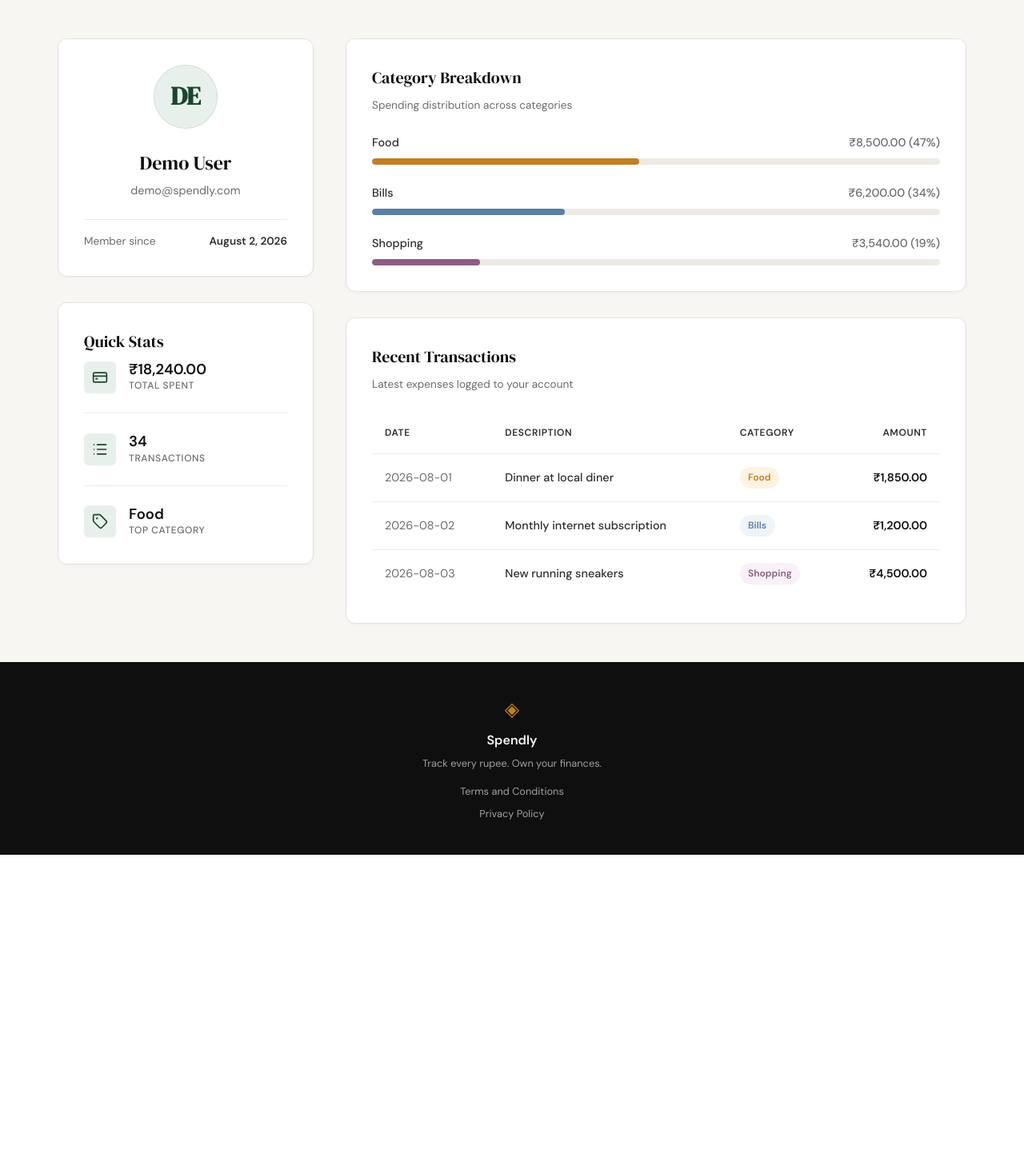
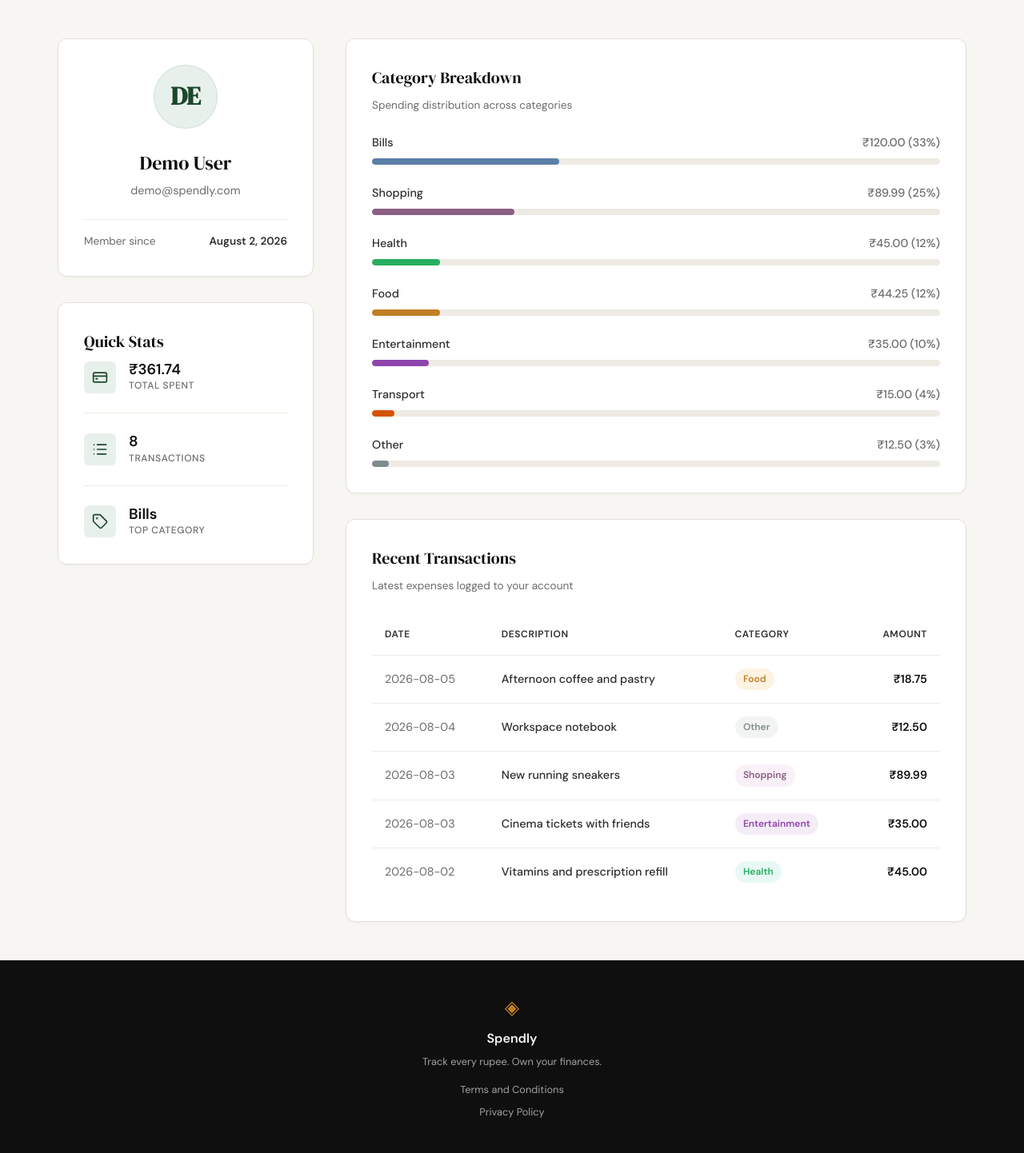
Before and after one commit to Somesh9618/Spendly, a Flask app: page /profile in a window 1280 px wide. Shown: the part 61-1503 px from the top of the page at 80% size. Before the commit the page ends 1130 px from the top, so only its background shows below. Run offline with Flask 3, Linux system fonts and the light colour scheme; a user stored in the database is signed in; data comes from the database, SQL or seed files in the repository; both versions use the stored data as it was after the commit.

Commit message:
add dynamic routes to profile page

```diff
--- a/app.py
+++ b/app.py
@@ -130,31 +130,109 @@ def profile():
     if not session.get("user_id"):
         return redirect(url_for("login"))
 
+    from database.db import get_db
+    conn = get_db()
+    cursor = conn.cursor()
+
+    # Get user info and format join date
+    cursor.execute("SELECT name, email, created_at FROM users WHERE id = ?", (session["user_id"],))
+    user_row = cursor.fetchone()
+
+    from datetime import datetime
+    try:
+        created_at_dt = datetime.strptime(user_row["created_at"], "%Y-%m-%d %H:%M:%S")
+        member_since_str = created_at_dt.strftime("%B %d, %Y").replace(" 0", " ")
+    except Exception:
+        member_since_str = "August 2, 2026"
+
     user_info = {
-        "name": g.user["name"] if (g.user and hasattr(g.user, "keys") and "name" in g.user.keys()) else (g.user[1] if g.user and len(g.user) > 1 else "Demo User"),
-        "email": g.user["email"] if (g.user and hasattr(g.user, "keys") and "email" in g.user.keys()) else (g.user[2] if g.user and len(g.user) > 2 else "demo@spendly.com"),
-        "member_since": "August 2, 2026"
+        "name": user_row["name"] if user_row else "Demo User",
+        "email": user_row["email"] if user_row else "demo@spendly.com",
+        "member_since": member_since_str
     }
 
+    # SUBAGENT_2_STATS_START
+    # Calculate total spent
+    cursor.execute("SELECT SUM(amount) FROM expenses WHERE user_id = ?", (session["user_id"],))
+    total_spent_val = cursor.fetchone()[0]
+    total_spent_str = f"₹{total_spent_val:,.2f}" if total_spent_val is not None else "₹0.00"
+
+    # Calculate transaction count
+    cursor.execute("SELECT COUNT(*) FROM expenses WHERE user_id = ?", (session["user_id"],))
+    tx_count_val = cursor.fetchone()[0]
+
+    # Calculate top category
+    cursor.execute("""
+        SELECT category
+        FROM expenses
+        WHERE user_id = ?
+        GROUP BY category
+        ORDER BY SUM(amount) DESC
+        LIMIT 1
+    """, (session["user_id"],))
+    top_cat_row = cursor.fetchone()
+    top_category_str = top_cat_row["category"] if top_cat_row else "N/A"
+
     stats = {
-        "total_spent": "₹18,240.00",
-        "transaction_count": 34,
-        "top_category": "Food"
+        "total_spent": total_spent_str,
+        "transaction_count": tx_count_val,
+        "top_category": top_category_str
     }
+    # SUBAGENT_2_STATS_END
 
-    transactions = [
-        {"date": "2026-08-01", "description": "Dinner at local diner", "category": "Food", "amount": "₹1,850.00", "badge_class": "badge-food"},
-        {"date": "2026-08-02", "description": "Monthly internet subscription", "category": "Bills", "amount": "₹1,200.00", "badge_class": "badge-bills"},
-        {"date": "2026-08-03", "description": "New running sneakers", "category": "Shopping", "amount": "₹4,500.00", "badge_class": "badge-shopping"}
-    ]
+    # SUBAGENT_1_TRANSACTIONS_START
+    cursor.execute("""
+        SELECT date, description, category, amount
+        FROM expenses
+        WHERE user_id = ?
+        ORDER BY date DESC, id DESC
+        LIMIT 5
+    """, (session["user_id"],))
+    db_expenses = cursor.fetchall()
 
-    category_breakdown = [
-        {"category": "Food", "amount": "₹8,500.00", "percentage": 47, "bar_class": "bar-food"},
-        {"category": "Bills", "amount": "₹6,200.00", "percentage": 34, "bar_class": "bar-bills"},
-        {"category": "Shopping", "amount": "₹3,540.00", "percentage": 19, "bar_class": "bar-shopping"}
-    ]
+    transactions = []
+    for exp in db_expenses:
+        cat_lower = exp["category"].lower() if exp["category"] else "other"
+        transactions.append({
+            "date": exp["date"],
+            "description": exp["description"] if exp["description"] else "",
+            "category": exp["category"],
+            "amount": f"₹{exp['amount']:,.2f}",
+            "badge_class": f"badge-{cat_lower}"
+        })
+    # SUBAGENT_1_TRANSACTIONS_END
 
+    # SUBAGENT_3_BREAKDOWN_START
+    # Calculate total spent to compute percentages
+    cursor.execute("SELECT SUM(amount) FROM expenses WHERE user_id = ?", (session["user_id"],))
+    grand_total_row = cursor.fetchone()
+    grand_total = grand_total_row[0] if grand_total_row and grand_total_row[0] is not None else 0.0
+
+    cursor.execute("""
+        SELECT category, SUM(amount) AS total
+        FROM expenses
+        WHERE user_id = ?
+        GROUP BY category
+        ORDER BY total DESC
+    """, (session["user_id"],))
+    db_breakdown = cursor.fetchall()
+
+    category_breakdown = []
+    for row in db_breakdown:
+        cat_total = row["total"]
+        pct = round((cat_total / grand_total) * 100) if grand_total > 0 else 0
+        cat_lower = row["category"].lower() if row["category"] else "other"
+        category_breakdown.append({
+            "category": row["category"],
+            "amount": f"₹{cat_total:,.2f}",
+            "percentage": pct,
+            "bar_class": f"bar-{cat_lower}"
+        })
+    # SUBAGENT_3_BREAKDOWN_END
+
+    conn.close()
     return render_template("profile.html", user_info=user_info, stats=stats, transactions=transactions, category_breakdown=category_breakdown)
+
 
 
 @app.route("/expenses/add")
--- a/static/css/style.css
+++ b/static/css/style.css
@@ -18,6 +18,14 @@
     --bills-light: #eef4f8;
     --shopping: #8b5e83;
     --shopping-light: #faf0f8;
+    --transport: #d35400;
+    --transport-light: #fbeee6;
+    --health: #27ae60;
+    --health-light: #e8f8f5;
+    --entertainment: #8e44ad;
+    --entertainment-light: #f4ecf7;
+    --other: #7f8c8d;
+    --other-light: #f2f4f4;
     --danger: #c0392b;
     --danger-light: #fdecea;
     --border: #e4e1da;
@@ -754,20 +762,13 @@ a { color: inherit; text-decoration: none; }
     border-radius: 999px;
 }
 
-.bar-food {
-    background: var(--accent-2);
-    width: 47%;
-}
-
-.bar-bills {
-    background: var(--bills);
-    width: 34%;
-}
-
-.bar-shopping {
-    background: var(--shopping);
-    width: 19%;
-}
+.bar-food { background: var(--accent-2); }
+.bar-bills { background: var(--bills); }
+.bar-shopping { background: var(--shopping); }
+.bar-transport { background: var(--transport); }
+.bar-health { background: var(--health); }
+.bar-entertainment { background: var(--entertainment); }
+.bar-other { background: var(--other); }
 
 .table-responsive {
     overflow-x: auto;
@@ -848,6 +849,41 @@ a { color: inherit; text-decoration: none; }
     color: var(--shopping);
 }
 
+.badge-transport {
+    background: var(--transport-light);
+    color: var(--transport);
+}
+
+.badge-health {
+    background: var(--health-light);
+    color: var(--health);
+}
+
+.badge-entertainment {
+    background: var(--entertainment-light);
+    color: var(--entertainment);
+}
+
+.badge-other {
+    background: var(--other-light);
+    color: var(--other);
+}
+
+.empty-state {
+    text-align: center;
+    padding: 2.5rem 1.5rem;
+    color: var(--ink-muted);
+    font-size: 0.95rem;
+    background: var(--paper-warm);
+    border: 1px dashed var(--border);
+    border-radius: var(--radius-sm);
+    margin: 1rem 0;
+}
+
+.empty-state p {
+    margin: 0;
+}
+
 /* Profile Responsiveness */
 @media (max-width: 900px) {
     .profile-grid {
--- a/templates/profile.html
+++ b/templates/profile.html
@@ -63,6 +63,7 @@
                 <h3 class="card-title">Category Breakdown</h3>
                 <p class="card-subtitle">Spending distribution across categories</p>
                 <div class="breakdown-list">
+                    {% if category_breakdown %}
                         {% for item in category_breakdown %}
                         <div class="breakdown-row">
                             <div class="breakdown-header">
@@ -70,10 +71,15 @@
                                 <span class="breakdown-amount">{{ item.amount }} ({{ item.percentage }}%)</span>
                             </div>
                             <div class="breakdown-bar-track">
-                            <div class="breakdown-bar {{ item.bar_class }}"></div>
+                                <div class="breakdown-bar {{ item.bar_class }}" style="width: {{ item.percentage }}%;"></div>
                             </div>
                         </div>
                         {% endfor %}
+                    {% else %}
+                        <div class="empty-state">
+                            <p>No spending recorded yet.</p>
+                        </div>
+                    {% endif %}
                 </div>
             </div>
 
@@ -82,6 +88,7 @@
                 <h3 class="card-title">Recent Transactions</h3>
                 <p class="card-subtitle">Latest expenses logged to your account</p>
                 <div class="table-responsive">
+                    {% if transactions %}
                     <table class="history-table">
                         <thead>
                             <tr>
@@ -104,6 +111,11 @@
                             {% endfor %}
                         </tbody>
                     </table>
+                    {% else %}
+                        <div class="empty-state">
+                            <p>No recent transactions.</p>
+                        </div>
+                    {% endif %}
                 </div>
             </div>
         </main>
```
Also changed, not shown: tests/test_profile.py (+62 -10 lines), .gemini/specs/05-backend-routes-profile-page.md (added), scratch/subagent_3.py (added), spendly.db. Lines whose indentation alone changed are shown as unchanged.
